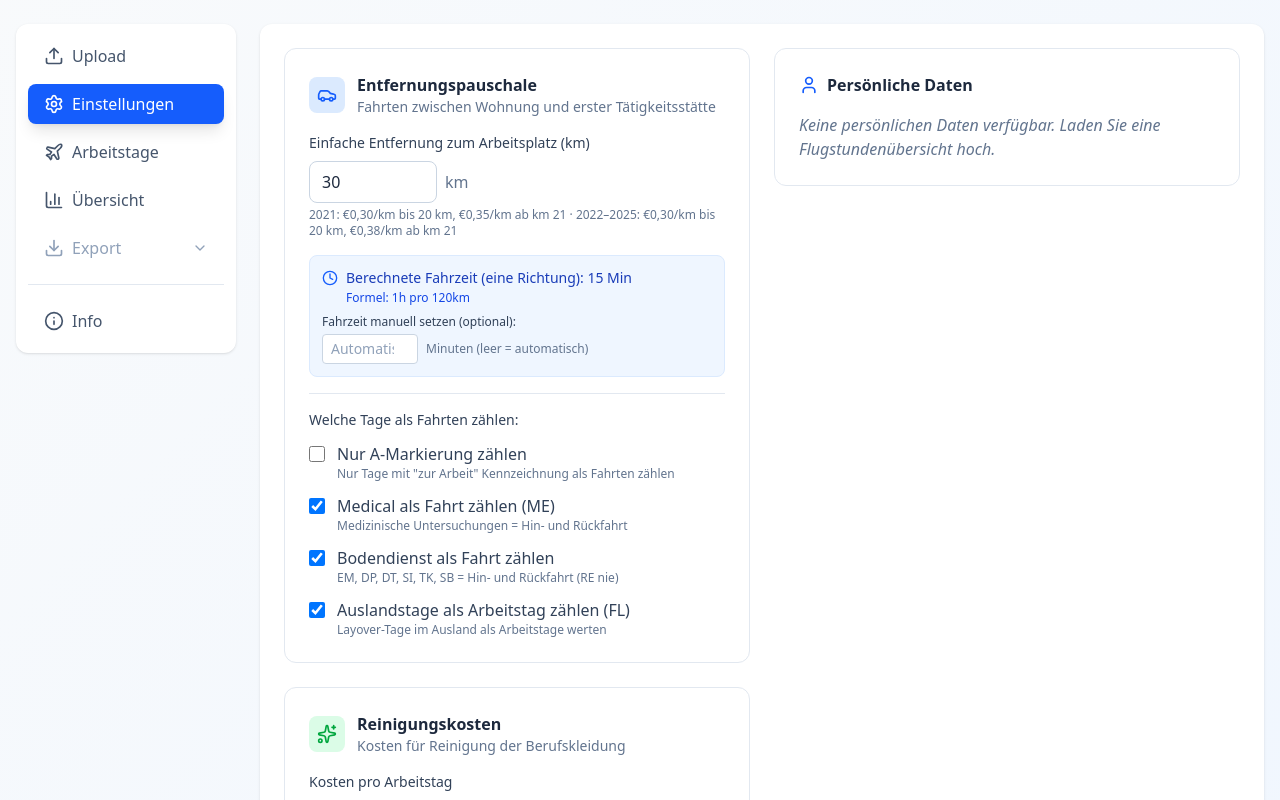
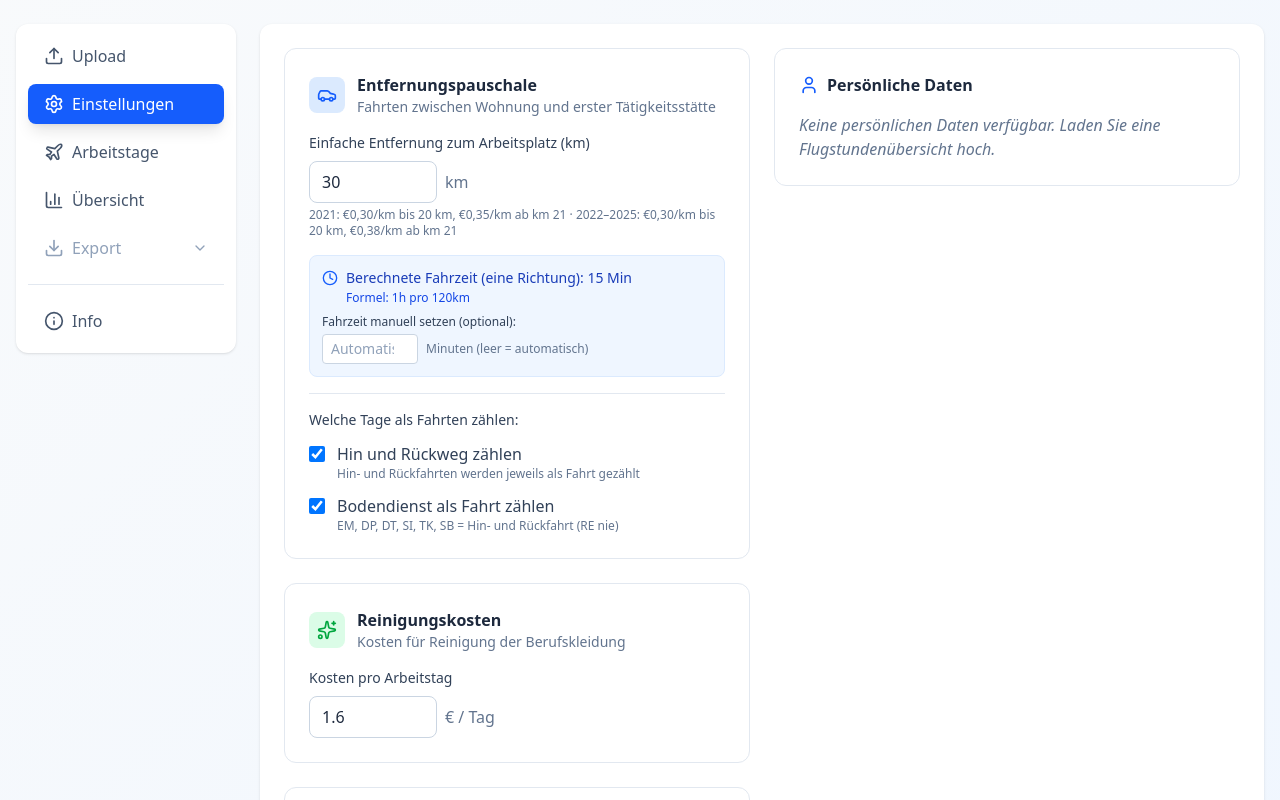
Before and after one commit to 0xdavidjansen/openflight, a React (Vite) app: page / in a window 1280 px wide. Shown: the top 800 px of the page. Built offline with nearby package versions, Linux system fonts and the light colour scheme.

Commit message:
feat: label FL days after E-flag flights as Ankunftstag

```diff
--- /dev/null
+++ b/analyze_pdf.mjs
@@ -0,0 +1,93 @@
+// Script to analyze Streckeneinsatzabrechnung PDF for non-flight days
+import fs from 'fs';
+import { getDocument, GlobalWorkerOptions } from 'pdfjs-dist/legacy/build/pdf.mjs';
+
+// Configure PDF.js worker
+GlobalWorkerOptions.workerSrc = 'pdfjs-dist/legacy/build/pdf.worker.mjs';
+
+const pdfPath = 'misc/2023/Streckeneinsatzabrechnung_05_2023.pdf';
+
+async function extractTextFromPDF(filePath) {
+  const data = new Uint8Array(fs.readFileSync(filePath));
+  const pdf = await getDocument({ data }).promise;
+
+  const textContent = [];
+
+  for (let i = 1; i <= pdf.numPages; i++) {
+    const page = await pdf.getPage(i);
+    const content = await page.getTextContent();
+    const pageText = content.items
+      .map((item) => ('str' in item ? item.str : ''))
+      .join('');
+    textContent.push(pageText);
+  }
+
+  return textContent;
+}
+
+async function analyzeNonFlightDays() {
+  console.log('Analyzing:', pdfPath);
+  console.log('');
+
+  const textPages = await extractTextFromPDF(pdfPath);
+  const fullText = textPages.join('\n');
+
+  // Log full text for debugging
+  console.log('=== FULL PDF TEXT ===');
+  console.log(fullText);
+  console.log('\n=== END FULL TEXT ===\n');
+
+  // Look for various non-flight day patterns in May 2023
+  const nonFlightDays = [];
+
+  // Define patterns for different duty codes
+  const dutyPatterns = [
+    { code: 'ME', pattern: /(\d{2})\.(\d{2})\.[\s\n]*ME[\s\n]+/g, description: 'Medical/Doctor' },
+    { code: 'EM', pattern: /(\d{2})\.(\d{2})\.[\s\n]*EM[\s\n]+/g, description: 'Emergency Training' },
+    { code: 'RE', pattern: /(\d{2})\.(\d{2})\.[\s\n]*RE[\s\n]+/g, description: 'Reserve' },
+    { code: 'DP', pattern: /(\d{2})\.(\d{2})\.[\s\n]*DP[\s\n]+/g, description: 'Dispatch' },
+    { code: 'DT', pattern: /(\d{2})\.(\d{2})\.[\s\n]*DT[\s\n]+/g, description: 'Duty Time' },
+    { code: 'SI', pattern: /(\d{2})\.(\d{2})\.[\s\n]*SI[\s\n]+/g, description: 'Simulator' },
+    { code: 'TK', pattern: /(\d{2})\.(\d{2})\.[\s\n]*TK[\s\n]+/g, description: 'Training Course' },
+    { code: 'SB', pattern: /(\d{2})\.(\d{2})\.[\s\n]*SB[\s\n]+/g, description: 'Standby' },
+    { code: 'FL', pattern: /(\d{2})\.(\d{2})\.[\s\n]*FL[\s\n]+/g, description: 'Foreign Leave/Layover' },
+    { code: 'K', pattern: /(\d{2})\.(\d{2})\.[\s\n]*K[\s\n]+/g, description: 'Sick' },
+    { code: 'U', pattern: /(\d{2})\.(\d{2})\.[\s\n]*U[\s\n]+/g, description: 'Vacation' },
+  ];
+
+  // Search for each pattern
+  for (const { code, pattern, description } of dutyPatterns) {
+    let match;
+    while ((match = pattern.exec(fullText)) !== null) {
+      const day = parseInt(match[1], 10);
+      const month = parseInt(match[2], 10);
+
+      // Only include May 2023 (month 05)
+      if (month === 5) {
+        nonFlightDays.push({
+          date: `2023-05-${day.toString().padStart(2, '0')}`,
+          code,
+          description
+        });
+      }
+    }
+  }
+
+  // Sort by date
+  nonFlightDays.sort((a, b) => a.date.localeCompare(b.date));
+
+  // Output results
+  console.log('\n=== NON-FLIGHT DAYS FOR MAY 2023 ===\n');
+
+  if (nonFlightDays.length === 0) {
+    console.log('None found');
+  } else {
+    console.log('Date       | Code | Description');
+    console.log('-----------|------|------------------');
+    for (const day of nonFlightDays) {
+      console.log(`${day.date} | ${day.code.padEnd(4)} | ${day.description}`);
+    }
+  }
+}
+
+analyzeNonFlightDays().catch(console.error);
--- a/src/components/SettingsTab.tsx
+++ b/src/components/SettingsTab.tsx
@@ -35,23 +35,9 @@ export function SettingsTab() {
     [updateSettings]
   );
 
-  const handleCountMedicalAsTripChange = useCallback(
-    (e: React.ChangeEvent<HTMLInputElement>) => {
-      updateSettings({ countMedicalAsTrip: e.target.checked });
-    },
-    [updateSettings]
-  );
-
   const handleCountGroundDutyAsTripChange = useCallback(
     (e: React.ChangeEvent<HTMLInputElement>) => {
       updateSettings({ countGroundDutyAsTrip: e.target.checked });
-    },
-    [updateSettings]
-  );
-
-  const handleCountForeignAsWorkDayChange = useCallback(
-    (e: React.ChangeEvent<HTMLInputElement>) => {
-      updateSettings({ countForeignAsWorkDay: e.target.checked });
     },
     [updateSettings]
   );
@@ -205,27 +191,10 @@ export function SettingsTab() {
               />
               <div>
                 <span className="text-slate-700 dark:text-slate-200">
-                  Nur A-Markierung zählen
+                  Hin und Rückweg zählen
                 </span>
                 <p className="text-xs text-slate-500 dark:text-slate-400">
-                  Nur Tage mit "zur Arbeit" Kennzeichnung als Fahrten zählen
-                </p>
-              </div>
-            </label>
-
-            <label className="flex items-start gap-3 cursor-pointer">
-              <input
-                type="checkbox"
-                checked={settings.countMedicalAsTrip}
-                onChange={handleCountMedicalAsTripChange}
-                className="mt-1 w-4 h-4 rounded border-slate-300 text-blue-600 focus:ring-blue-500"
-              />
-              <div>
-                <span className="text-slate-700 dark:text-slate-200">
-                  Medical als Fahrt zählen (ME)
-                </span>
-                <p className="text-xs text-slate-500 dark:text-slate-400">
-                  Medizinische Untersuchungen = Hin- und Rückfahrt
+                  Hin- und Rückfahrten werden jeweils als Fahrt gezählt
                 </p>
               </div>
             </label>
@@ -247,22 +216,6 @@ export function SettingsTab() {
               </div>
             </label>
 
-            <label className="flex items-start gap-3 cursor-pointer">
-              <input
-                type="checkbox"
-                checked={settings.countForeignAsWorkDay}
-                onChange={handleCountForeignAsWorkDayChange}
-                className="mt-1 w-4 h-4 rounded border-slate-300 text-blue-600 focus:ring-blue-500"
-              />
-              <div>
-                <span className="text-slate-700 dark:text-slate-200">
-                  Auslandstage als Arbeitstag zählen (FL)
-                </span>
-                <p className="text-xs text-slate-500 dark:text-slate-400">
-                  Layover-Tage im Ausland als Arbeitstage werten
-                </p>
-              </div>
-            </label>
           </div>
         </div>
       </section>
--- a/src/components/VirtualFlightTable.tsx
+++ b/src/components/VirtualFlightTable.tsx
@@ -78,7 +78,7 @@ export function VirtualFlightTable({ flights, nonFlightDays, dailyAllowances }:
               row.type === 'flight' ? (
                 <FlightRow key={row.data.id} flight={row.data} dailyAllowances={dailyAllowances} isFirstOfDay={row.isFirstOfDay} />
               ) : (
-                <NonFlightDayRow key={row.data.id} day={row.data} dailyAllowances={dailyAllowances} />
+                <NonFlightDayRow key={row.data.id} day={row.data} dailyAllowances={dailyAllowances} flights={flights} />
               )
             )}
           </tbody>
@@ -122,7 +122,7 @@ export function VirtualFlightTable({ flights, nonFlightDays, dailyAllowances }:
                     {row.type === 'flight' ? (
                       <FlightRowContent flight={row.data} dailyAllowances={dailyAllowances} isFirstOfDay={row.isFirstOfDay} />
                     ) : (
-                      <NonFlightDayRowContent day={row.data} dailyAllowances={dailyAllowances} />
+                      <NonFlightDayRowContent day={row.data} dailyAllowances={dailyAllowances} flights={flights} />
                     )}
                   </tr>
                 );
@@ -269,7 +269,7 @@ function FlightRowContent({ flight, dailyAllowances, isFirstOfDay }: { flight: F
   );
 }
 
-function NonFlightDayRow({ day, dailyAllowances }: { day: NonFlightDay; dailyAllowances?: Map<string, DailyAllowanceInfo> }) {
+function NonFlightDayRow({ day, dailyAllowances, flights }: { day: NonFlightDay; dailyAllowances?: Map<string, DailyAllowanceInfo>; flights: Flight[] }) {
   return (
     <tr
       className={`border-b border-slate-100 dark:border-slate-700/50 ${
@@ -280,17 +280,42 @@ function NonFlightDayRow({ day, dailyAllowances }: { day: NonFlightDay; dailyAll
           : 'bg-green-50/50 dark:bg-green-900/10'
       }`}
     >
-      <NonFlightDayRowContent day={day} dailyAllowances={dailyAllowances} />
+      <NonFlightDayRowContent day={day} dailyAllowances={dailyAllowances} flights={flights} />
     </tr>
   );
 }
 
-function NonFlightDayRowContent({ day, dailyAllowances }: { day: NonFlightDay; dailyAllowances?: Map<string, DailyAllowanceInfo> }) {
+function NonFlightDayRowContent({ day, dailyAllowances, flights }: { day: NonFlightDay; dailyAllowances?: Map<string, DailyAllowanceInfo>; flights: Flight[] }) {
   const year = (day.year || DEFAULT_ALLOWANCE_YEAR) as AllowanceYear;
 
   // Look up the daily allowance for this day
   const dateStr = formatDateStr(day.date);
   const dailyAllowance = dailyAllowances?.get(dateStr);
+
+  // Check if this FL day is after an E-flag (return) flight
+  const isAfterEFlagFlight = () => {
+    if (day.type !== 'FL') return false;
+
+    // Sort flights by date and time
+    const sortedFlights = [...flights].sort((a, b) => {
+      const dateCompare = a.date.getTime() - b.date.getTime();
+      if (dateCompare !== 0) return dateCompare;
+      const parseTime = (time: string) => {
+        const [h, m] = time.split(':').map(Number);
+        return h * 60 + m;
+      };
+      return parseTime(a.departureTime) - parseTime(b.departureTime);
+    });
+
+    // Find the most recent flight before this FL day
+    const dayTime = day.date.getTime();
+    const prevFlights = sortedFlights.filter(f => f.date.getTime() < dayTime);
+
+    if (prevFlights.length === 0) return false;
+
+    const lastFlight = prevFlights[prevFlights.length - 1];
+    return lastFlight.dutyCode === 'E';
+  };
 
   return (
     <>
@@ -322,6 +347,8 @@ function NonFlightDayRowContent({ day, dailyAllowances }: { day: NonFlightDay; d
             'Ankunftstag'
           ) : dailyAllowance.isDepartureFromGermanyDay ? (
             'Abreisetag (Abflug von Deutschland)'
+          ) : isAfterEFlagFlight() ? (
+            'Ankunftstag'
           ) : (
             'Layover'
           )
--- a/src/context/SettingsContext.tsx
+++ b/src/context/SettingsContext.tsx
@@ -6,7 +6,7 @@ const DEFAULT_SETTINGS: Settings = {
   distanceToWork: 30,
   cleaningCostPerDay: 1.6,
   tipPerNight: 3.6,
-  countOnlyAFlag: false,
+  countOnlyAFlag: true,
   countMedicalAsTrip: true,
   countGroundDutyAsTrip: true,
   countForeignAsWorkDay: true,
--- a/src/types/index.ts
+++ b/src/types/index.ts
@@ -64,7 +64,7 @@ export interface Settings {
   fahrzeitMinutesOverride?: number; // Optional: manual override for travel time in minutes (one way)
   cleaningCostPerDay: number; // EUR
   tipPerNight: number; // EUR
-  countOnlyAFlag: boolean; // Only count A-flagged days as trips
+  countOnlyAFlag: boolean; // true = count both A and E flags (2 trips), false = only A flags (1 trip)
   countMedicalAsTrip: boolean; // ME days = round trip
   countGroundDutyAsTrip: boolean; // EM, RE, DP, DT, SI, TK, SB = round trip
   countForeignAsWorkDay: boolean; // FL days as work days
--- a/src/utils/calculations.ts
+++ b/src/utils/calculations.ts
@@ -292,9 +292,9 @@ export function countWorkDays(
   for (const day of nonFlightDays) {
     const dateStr = day.date.toISOString().split('T')[0];
 
-    if (day.type === 'ME' && settings.countMedicalAsTrip) {
+    if (day.type === 'ME') {
       nonFlightWorkDates.add(dateStr);
-    } else if (day.type === 'FL' && settings.countForeignAsWorkDay) {
+    } else if (day.type === 'FL') {
       nonFlightWorkDates.add(dateStr);
     } else if (GROUND_DUTY_CODES.includes(day.type as typeof GROUND_DUTY_CODES[number]) && settings.countGroundDutyAsTrip) {
       nonFlightWorkDates.add(dateStr);
@@ -395,9 +395,6 @@ export function countTrips(
 
   // Count A and E flags as trips
   if (settings.countOnlyAFlag) {
-    // Count only A flags (outbound trips to work)
-    trips += flights.filter((f) => f.dutyCode === 'A').length;
-  } else {
     // Count EACH A and E flag as a separate trip
     // A flag = 1 trip (outbound to work)
     // E flag = 1 trip (return from work)
@@ -405,6 +402,9 @@ export function countTrips(
     const aFlags = flights.filter((f) => f.dutyCode === 'A').length;
     const eFlags = flights.filter((f) => f.dutyCode === 'E').length;
     trips += aFlags + eFlags;
+  } else {
+    // Count only A flags (outbound trips to work)
+    trips += flights.filter((f) => f.dutyCode === 'A').length;
   }
 
   // Add same-day round trips (days with A/E flags are already filtered out)
@@ -412,10 +412,8 @@ export function countTrips(
   trips += sameDayRoundTripDates.size * 2;
 
   // ME days = round trip (to and from)
-  if (settings.countMedicalAsTrip) {
-    const meDays = nonFlightDays.filter((d) => d.type === 'ME');
-    trips += meDays.length * 2; // Each ME day = 2 trips (there and back)
-  }
+  const meDays = nonFlightDays.filter((d) => d.type === 'ME');
+  trips += meDays.length * 2; // Each ME day = 2 trips (there and back)
 
   // Ground duty days = round trip (EXCEPT RE - training/simulator never counts)
   if (settings.countGroundDutyAsTrip) {
```
Also changed, not shown: 1 other file (tests, documents, lock files or other folders).
